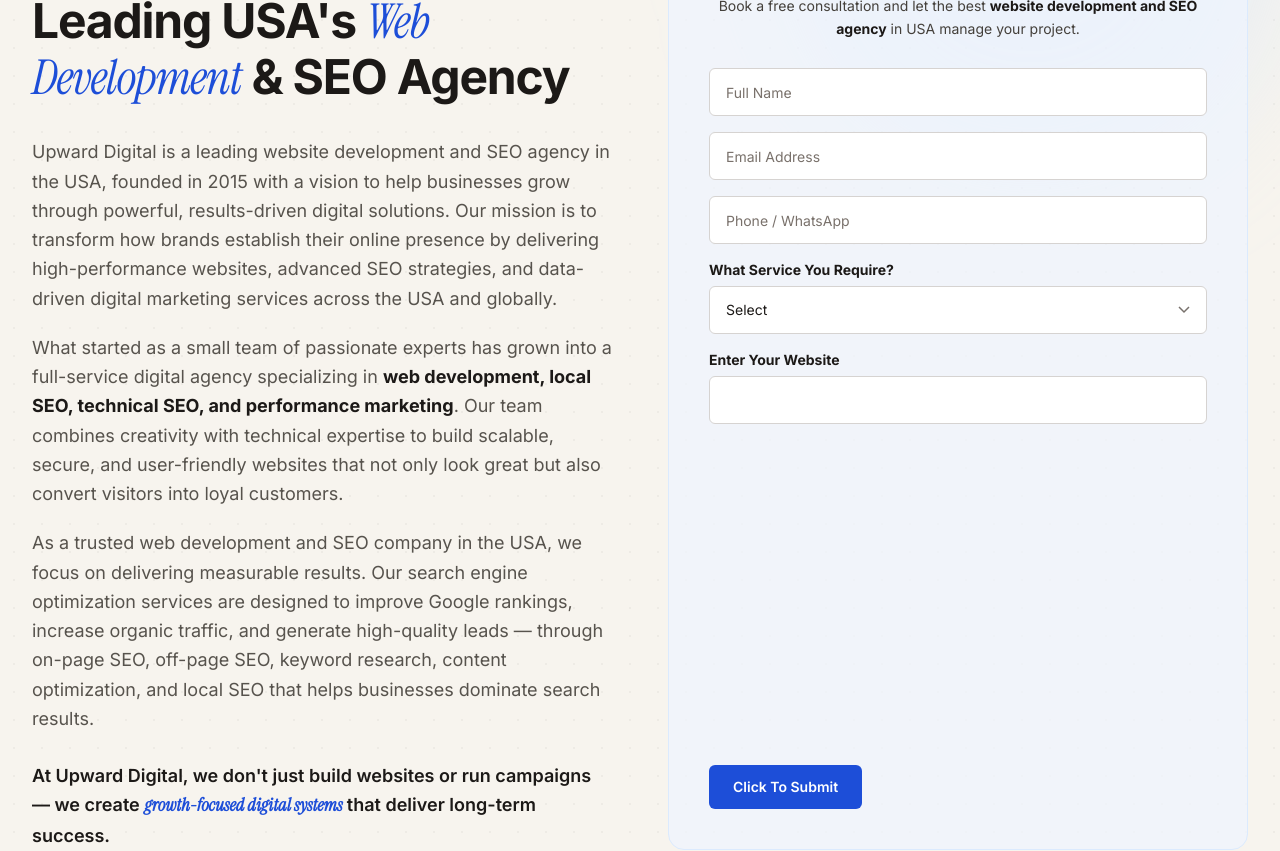
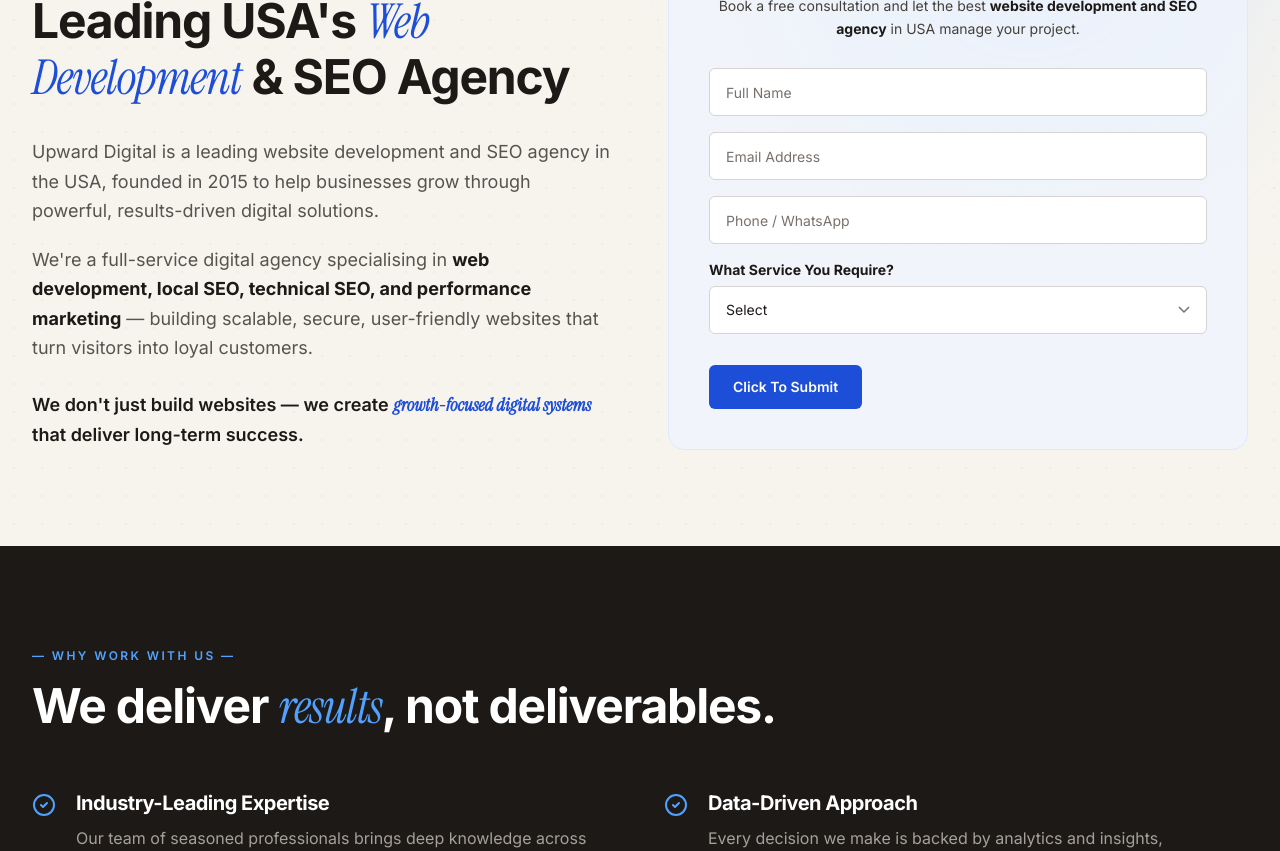
Before and after one commit to TalhaFaisal777/upwarddigital-site, a React (Vite) app: page / in a window 1280 px wide. Shown: the part 1820-2671 px from the top of the page. Built offline with nearby package versions, Linux system fonts and the light colour scheme.

Commit message:
Trim about copy to three short paragraphs and drop website field from form

```diff
--- a/src/pages/Home.jsx
+++ b/src/pages/Home.jsx
@@ -408,35 +408,20 @@
           <div className="space-y-5 text-stone-600 text-base md:text-lg leading-relaxed">
             <p>
               Upward Digital is a leading website development and SEO agency in
-              the USA, founded in 2015 with a vision to help businesses grow
-              through powerful, results-driven digital solutions. Our mission
-              is to transform how brands establish their online presence by
-              delivering high-performance websites, advanced SEO strategies,
-              and data-driven digital marketing services across the USA and
-              globally.
+              the USA, founded in 2015 to help businesses grow through powerful,
+              results-driven digital solutions.
             </p>
             <p>
-              What started as a small team of passionate experts has grown into
-              a full-service digital agency specializing in{" "}
+              We're a full-service digital agency specialising in{" "}
               <strong className="text-stone-900">
                 web development, local SEO, technical SEO, and performance
                 marketing
-              </strong>
-              . Our team combines creativity with technical expertise to build
-              scalable, secure, and user-friendly websites that not only look
-              great but also convert visitors into loyal customers.
-            </p>
-            <p>
-              As a trusted web development and SEO company in the USA, we focus
-              on delivering measurable results. Our search engine optimization
-              services are designed to improve Google rankings, increase organic
-              traffic, and generate high-quality leads — through on-page SEO,
-              off-page SEO, keyword research, content optimization, and local
-              SEO that helps businesses dominate search results.
+              </strong>{" "}
+              — building scalable, secure, user-friendly websites that turn
+              visitors into loyal customers.
             </p>
             <p className="text-stone-900 font-semibold pt-2">
-              At Upward Digital, we don't just build websites or run campaigns
-              — we create{" "}
+              We don't just build websites — we create{" "}
               <em className="font-serif italic text-primary">
                 growth-focused digital systems
               </em>{" "}
@@ -535,23 +520,6 @@
                   </select>
                 </div>
 
-                <div>
-                  <label
-                    htmlFor="hf-website"
-                    className="block text-sm font-bold text-stone-900 mb-1.5"
-                  >
-                    Enter Your Website
-                  </label>
-                  <input
-                    id="hf-website"
-                    type="text"
-                    name="website"
-                    value={form.website}
-                    onChange={handleChange}
-                    className="flex h-12 w-full rounded-md border border-stone-300 bg-white px-4 py-2 text-sm text-stone-900 placeholder:text-stone-500 focus:outline-none focus:ring-2 focus:ring-primary/30 focus:border-primary transition-all duration-200"
-                  />
-                </div>
-
                 <div className="mt-auto pt-3">
                   <button
                     type="submit"
```
